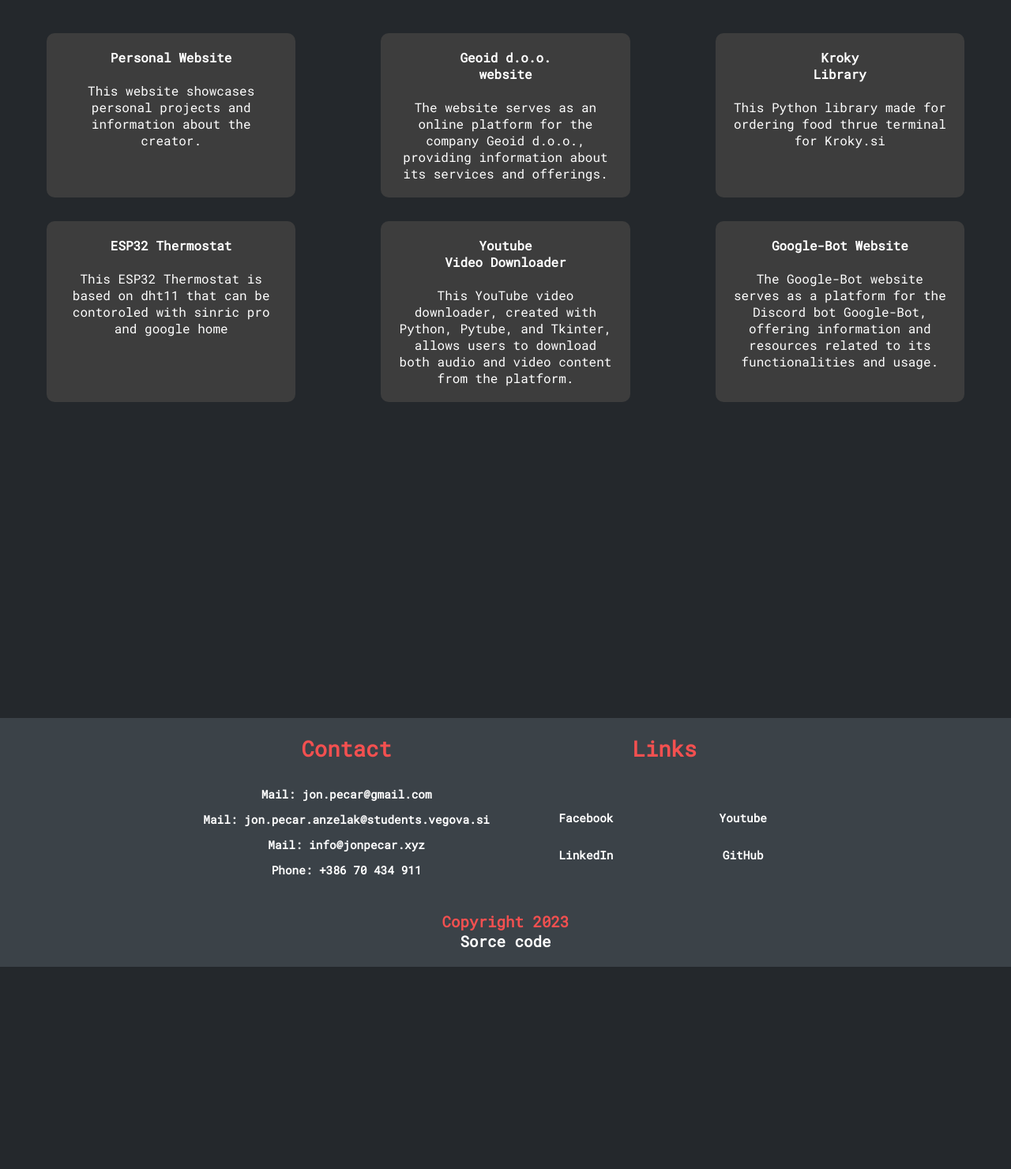
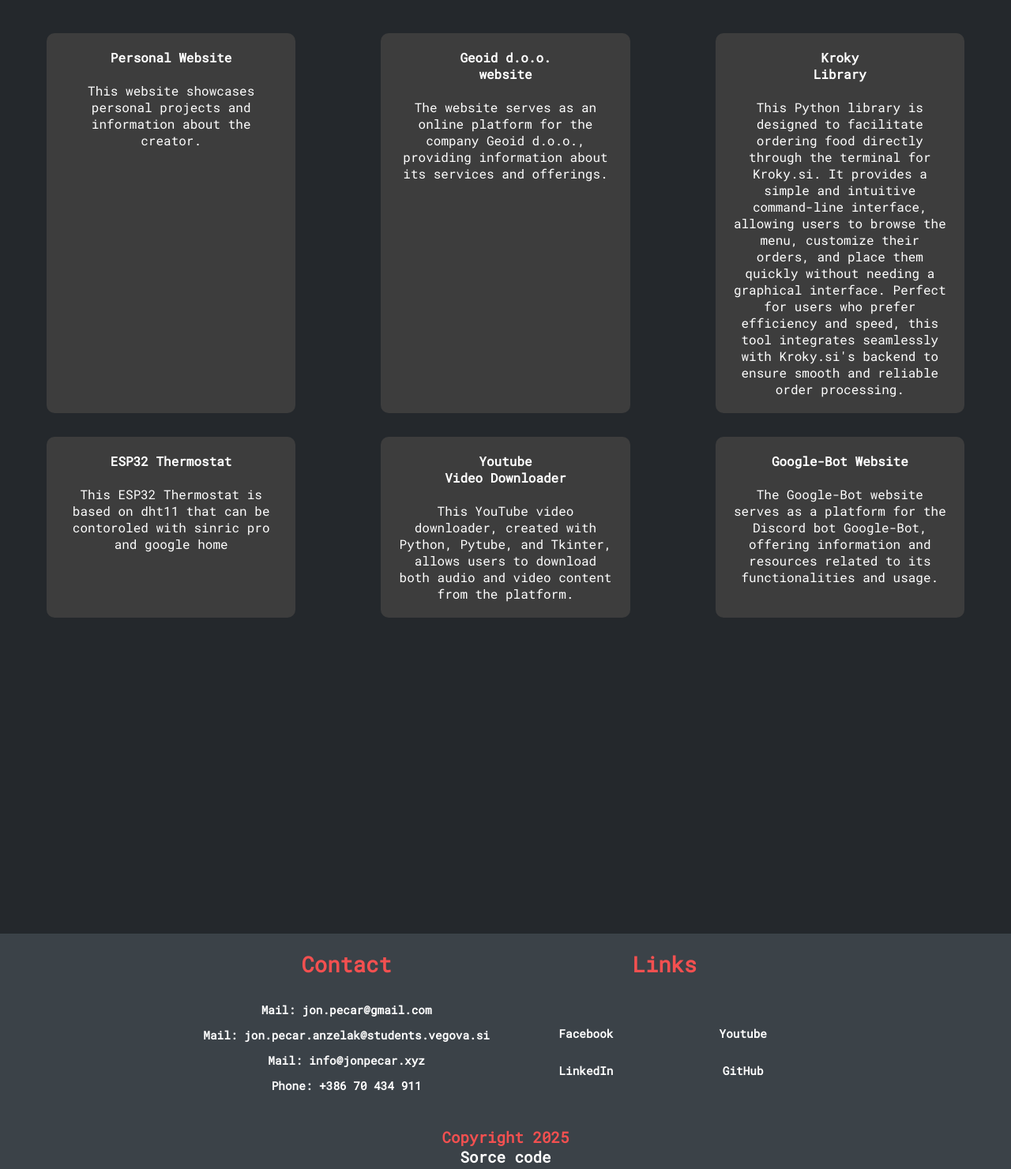
Before and after one commit to Jonontop/jonontop.github.io, a plain HTML site: page index.html in a window 1280 px wide. Shown: the part 1060-2540 px from the top of the page at 79% size. Before the commit the page ends 2284 px from the top, so only its background shows below. Drawn offline with nearby package versions, Linux system fonts and the light colour scheme.

Commit message:
Restore index.html with updated content

```diff
--- a/index.html
+++ b/index.html
@@ -216,7 +216,8 @@
 				<li>
 					<a href="https://github.com/Jonontop/kroky-library">
 						Kroky<br>Library<br><br>
-						<p>This Python library made for ordering food thrue terminal for Kroky.si</p>
+						<!--<p>This Python library made for ordering food thrue terminal for Kroky.si</p>-->
+						<p>This Python library is designed to facilitate ordering food directly through the terminal for Kroky.si. It provides a simple and intuitive command-line interface, allowing users to browse the menu, customize their orders, and place them quickly without needing a graphical interface. Perfect for users who prefer efficiency and speed, this tool integrates seamlessly with Kroky.si's backend to ensure smooth and reliable order processing.</p>
 					</a>
 				</li>
 
@@ -342,7 +343,7 @@
 				</div>
 			</div>
 				<div class="div3">
-					<h1 style="color: #f35050;">Copyright 2023</h1>
+					<h1 style="color: #f35050;">Copyright 2025</h1>
 					<h1>
 						<a href="https://github.com/Jonontop/jonontop.github.io"
 							>Sorce code</a
```
